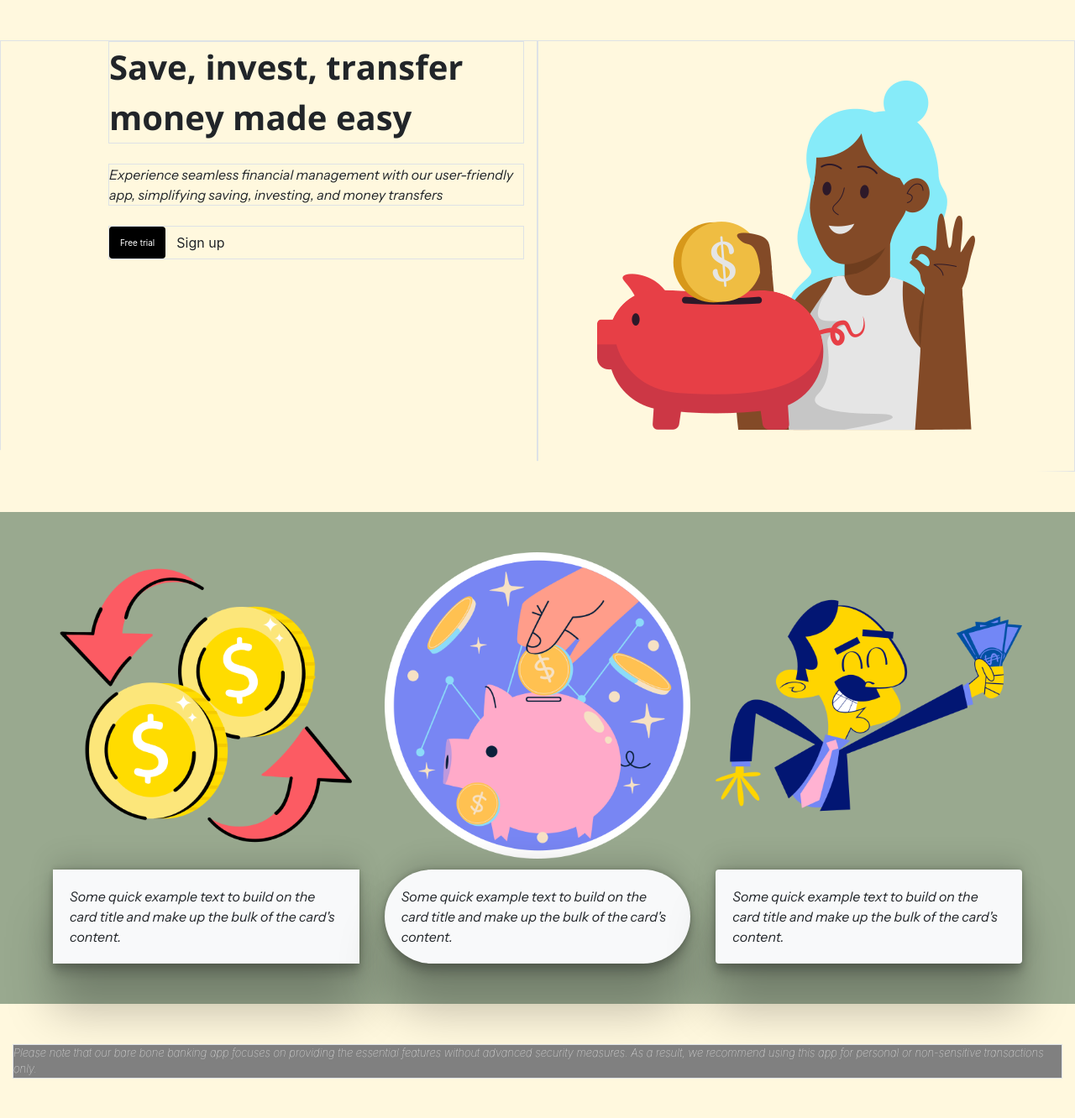
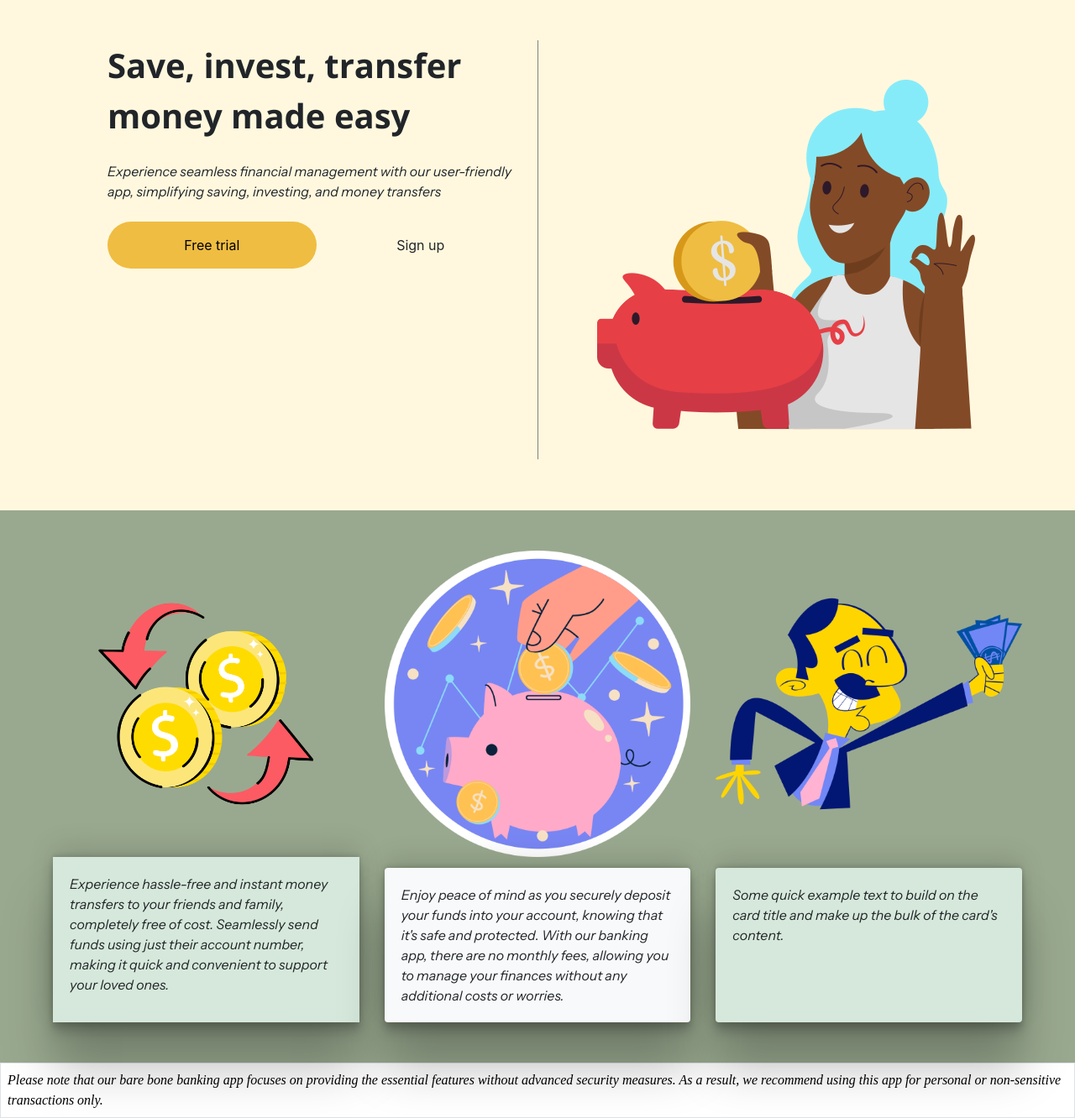
Before and after one commit to jtimilli/CS50W_finalproject, a Django app: page /landing/ in a window 1280 px wide. Shown: the part 50-1382 px from the top of the page at 84% size. Before the commit the page ends 1335 px from the top, so only its background shows below. Run offline with Django 4.2, Linux system fonts and the light colour scheme.

Commit message:
more design upddates to landing page

```diff
--- a/banking/templates/banking/landingpage.html
+++ b/banking/templates/banking/landingpage.html
@@ -8,38 +8,52 @@
       clip-path: polygon(0% 0%, 100% 0%, 100% 100%, 0% 95%);
     "
   >
+    <!-- left side -->
     <div
-      class="col-6 border text-wrap d-flex flex-column ps-5"
+      class="col-6 text-wrap d-flex flex-column ps-5"
       style="padding-left: 10%"
     >
-      <div style="width: 100%" class="border">
+      <div style="width: 100%" class="">
         <strong style="font-family: 'Open Sans', sans-serif; font-size: 40px">
           Save, invest, transfer money made easy
         </strong>
       </div>
-      <div
-        class="border mt-4"
-        style="font-family: 'Instrument Sans', sans-serif"
-      >
+      <div class="mt-4" style="font-family: 'Instrument Sans', sans-serif">
         Experience seamless financial management with our user-friendly app,
         simplifying saving, investing, and money transfers
       </div>
-      <div class="d-flex flex-row border mt-4">
-        <div class="">
+      <div
+        class="d-flex flex-row justify-content-around mt-4"
+        style="height: 11%"
+      >
         <button
           type="button"
-            class="btn rounded-5 h-100 w-auto ms-3"
-            style="background-color: black; color: white; font-size: x-small"
+          class="btn btn-large rounded-pill h-100 ms-3"
+          style="
+            background-color: #efbd42;
+            color: black;
+            font-size: medium;
+            width: 50%;
+          "
         >
           Free trial
         </button>
-        </div>
-        <div>
-          <button type="button" class="btn rounded-5">Sign up</button>
+
+        <button
+          type="button"
+          class="btn btn-large rounded-5"
+          style="width: 50%"
+        >
+          Sign up
+        </button>
       </div>
     </div>
-    </div>
-    <div class="col-6 border me-3" style="padding-right: 5%">
+
+    <!-- right side -->
+    <div
+      class="col-6 me-3"
+      style="padding-right: 5%; border-left: gray solid 0.5px"
+    >
       <div class="h-100">
         <img
           src="{% static 'banking/images/save-money.png' %}"
@@ -51,20 +65,24 @@
   </div>
 
   <!-- section 2 -->
-  <div class="row d-flex flex-row my-5 p-5" style="background-color: #99a98f">
+  <div class="row d-flex flex-row mt-5 p-5" style="background-color: #99a98f">
     <div
       class="card col-4"
       style="width: 18rem; background: none !important; border: none"
     >
+      <div class="p-5">
         <img
           src="{% static 'banking/images/money-back.png'%}"
           class="card-img-top"
           alt="hand exchange"
         />
+      </div>
+
       <div
-        class="card-body bg-light rounded-end-circle"
+        class="card-body bg-light rounded-4"
         style="
-          margin-top: 13px;
+          margin-top: ddddd;
+          background-color: #d6e8db !important;
           box-shadow: rgba(0, 0, 0, 0.25) 0px 54px 55px,
             rgba(0, 0, 0, 0.12) 0px -12px 30px, rgba(0, 0, 0, 0.12) 0px 4px 6px,
             rgba(0, 0, 0, 0.17) 0px 12px 13px, rgba(0, 0, 0, 0.09) 0px -3px 5px !important;
@@ -72,8 +90,10 @@
         "
       >
         <p class="card-text">
-          Some quick example text to build on the card title and make up the
-          bulk of the card's content.
+          Experience hassle-free and instant money transfers to your friends and
+          family, completely free of cost. Seamlessly send funds using just
+          their account number, making it quick and convenient to support your
+          loved ones.
         </p>
       </div>
     </div>
@@ -87,7 +107,7 @@
         alt="hand exchange"
       />
       <div
-        class="card-body bg-light rounded-pill"
+        class="card-body bg-light rounded"
         style="
           margin-top: 13px;
           box-shadow: rgba(0, 0, 0, 0.25) 0px 54px 55px,
@@ -96,9 +116,11 @@
           font-family: 'Instrument Sans', sans-serif;
         "
       >
-        <p class="card-text">
-          Some quick example text to build on the card title and make up the
-          bulk of the card's content.
+        <p class="card-text my-auto text-wrap">
+          Enjoy peace of mind as you securely deposit your funds into your
+          account, knowing that it's safe and protected. With our banking app,
+          there are no monthly fees, allowing you to manage your finances
+          without any additional costs or worries.
         </p>
       </div>
     </div>
@@ -106,15 +128,18 @@
       class="card col-4"
       style="width: 18rem; background: none !important; border: none"
     >
+      <div class="p-1d">
         <img
           src="{% static 'banking/images/invest.png'%}"
           class="card-img-top"
           alt="hand exchange"
         />
+      </div>
       <div
         class="card-body bg-light rounded"
         style="
           margin-top: 13px;
+          background-color: #d6e8db !important;
           box-shadow: rgba(0, 0, 0, 0.25) 0px 54px 55px,
             rgba(0, 0, 0, 0.12) 0px -12px 30px, rgba(0, 0, 0, 0.12) 0px 4px 6px,
             rgba(0, 0, 0, 0.17) 0px 12px 13px, rgba(0, 0, 0, 0.09) 0px -3px 5px !important;
@@ -131,12 +156,12 @@
 
   <!-- section 3 -->
   <div
-    class="col-12 border text-wrap align-bottom h-3 d-flex flex-column p-0"
-    style="font-size: small; font-weight: 100; font-style: italic"
+    class="row border text-wrap p-2"
+    style="font-weight: 100; font-style: italic; background-color: white"
   >
     <div
-      class="h-20 mt-auto mb-0 p-0"
-      style="background-color: grey; margin: 0; color: white"
+      class="col h-20 mb-0 p-0"
+      style="margin: 0; color: black; font-family: serif; font-size: medium"
     >
       Please note that our bare bone banking app focuses on providing the
       essential features without advanced security measures. As a result, we
--- a/banking/templates/banking/layout.html
+++ b/banking/templates/banking/layout.html
@@ -27,8 +27,14 @@
     <link rel="preconnect" href="https://fonts.gstatic.com" crossorigin />
     <link rel="preconnect" href="https://fonts.googleapis.com" />
     <link rel="preconnect" href="https://fonts.gstatic.com" crossorigin />
+    <link rel="preconnect" href="https://fonts.googleapis.com" />
+    <link rel="preconnect" href="https://fonts.gstatic.com" crossorigin />
+    <link rel="preconnect" href="https://fonts.googleapis.com" />
+    <link rel="preconnect" href="https://fonts.gstatic.com" crossorigin />
+    <link rel="preconnect" href="https://fonts.googleapis.com" />
+    <link rel="preconnect" href="https://fonts.gstatic.com" crossorigin />
     <link
-      href="https://fonts.googleapis.com/css2?family=Instrument+Sans:ital@1&family=Open+Sans:wght@700&family=Oswald:wght@300&display=swap"
+      href="https://fonts.googleapis.com/css2?family=Instrument+Sans:ital@1&family=Lora:wght@400;600&family=Open+Sans:wght@700&family=Oswald:wght@300;600&display=swap"
       rel="stylesheet"
     />
     {% block script %} {% endblock %}
```
Also changed, not shown: banking/static/banking/images/handingcash.png (added). Lines whose indentation alone changed are shown as unchanged.
